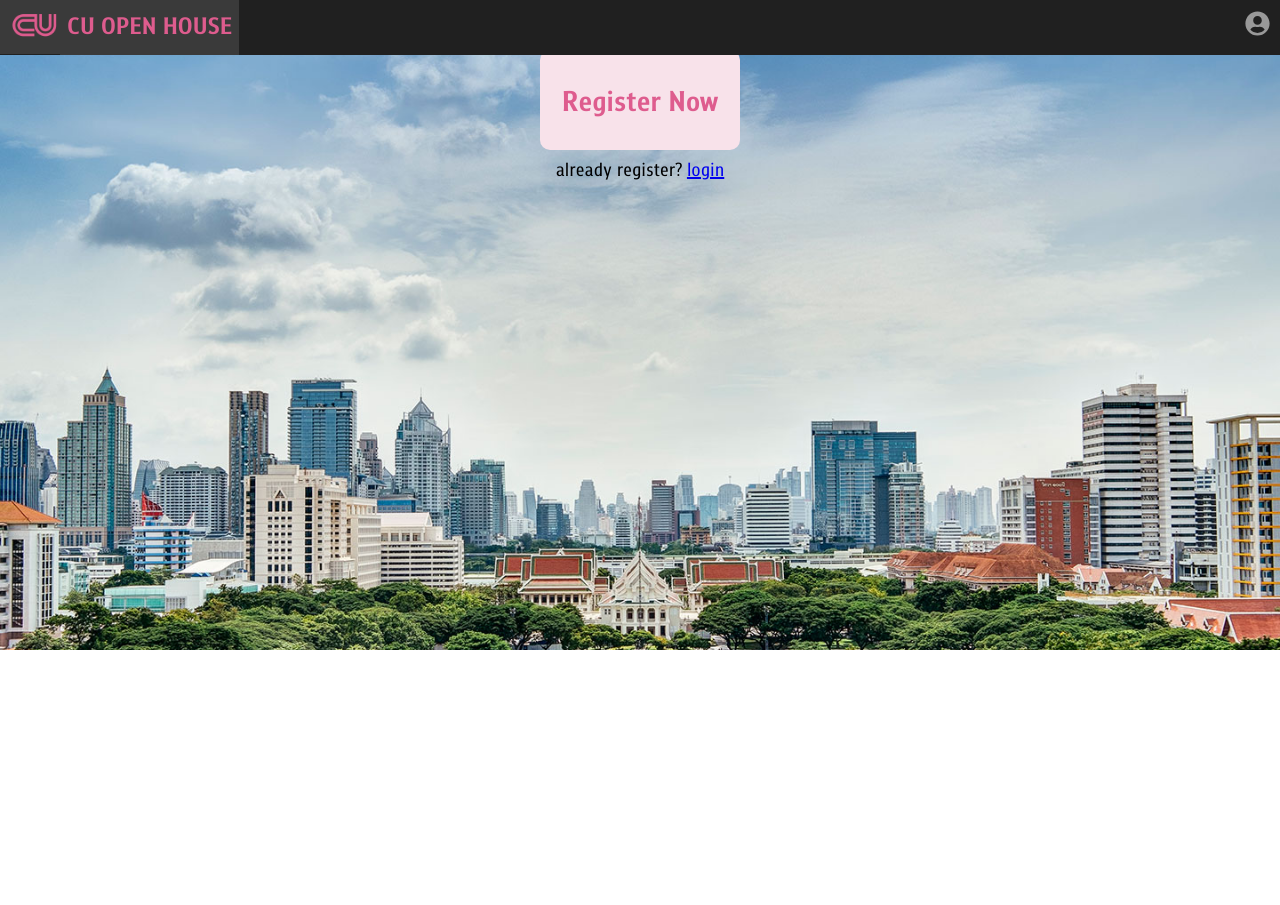
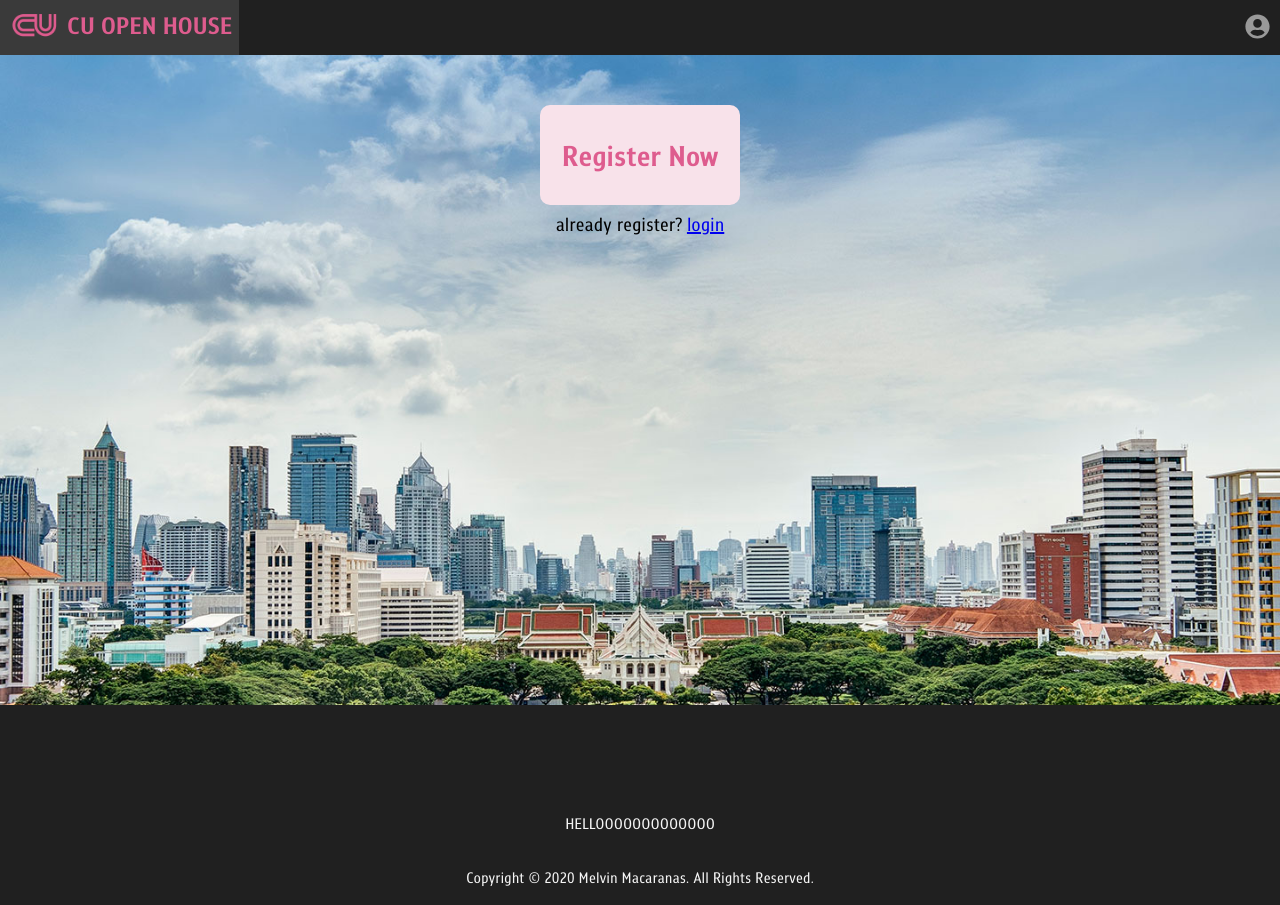
Before and after one commit to Melvinmcrn/RegistrationWebsite, a React (Create React App) app: page /home in a window 1280 px wide. Before the commit the page ends 800 px from the top, so only its background shows below. Built offline with nearby package versions, Linux system fonts and the light colour scheme.

Commit message:
update a lotttt

```diff
--- /dev/null
+++ b/src/Footer.css
@@ -0,0 +1,10 @@
+.footer-area {
+    width: 100%;
+    height: 200px;
+    background-color: #202020;
+    color: whitesmoke;
+    text-align: center;
+    display: flex;
+    /* align-content: flex-end; */
+    flex-direction: column-reverse;
+}
--- /dev/null
+++ b/src/Footer.js
@@ -0,0 +1,28 @@
+import React from 'react';
+import './Footer.css';
+import logo from './img/CU_logo.png';
+
+class Footer extends React.Component {
+
+    constructor(props) {
+        super(props);
+        this.state = {
+            loggedin: false,
+            isStaff: false,
+        };
+    }
+
+    render() {
+        return (
+            <footer className="footer-area">
+                <div className='footer-bottom-text'>
+                    <p>Copyright © 2020 Melvin Macaranas. All Rights Reserved.</p>
+                </div>
+                <p>HELLOOOOOOOOOOOOO</p>
+            </footer>
+
+        );
+    }
+}
+
+export default Footer;
--- a/src/Home.js
+++ b/src/Home.js
@@ -1,6 +1,6 @@
 import React from 'react';
 import './Home.css';
-import Navbar from './NavBar';
+// import Navbar from './NavBar';
 
 class Home extends React.Component {
 
@@ -14,8 +14,8 @@ class Home extends React.Component {
 
     render() {
         return (
-            <div>
-                <Navbar loggedin={this.state.loggedin} isstaff={this.state.isstaff} />
+            // <div>
+            //     <Navbar loggedin={this.state.loggedin} isstaff={this.state.isstaff} />
                 <div className='home-content'>
                     <div className='home-content-top'>
                         <a href='/register' className='btn-registernow'>
@@ -27,7 +27,7 @@ class Home extends React.Component {
 
                     </div>
                 </div>
-            </div>
+            // </div>
         );
     }
 }
--- a/src/NavBar.css
+++ b/src/NavBar.css
@@ -9,6 +9,12 @@
 }
 
 /* --------------------- main ------------------------- */
+
+.navbar-backdrop {
+    height: 55px;
+    width: 100%;
+    background-color: #202020;
+}
 
 .navbar-area {
     height: 55px;
--- a/src/NavBar.js
+++ b/src/NavBar.js
@@ -2,15 +2,23 @@ import React from 'react';
 import logo from './img/CU_logo.png';
 import './NavBar.css';
 import { FaUserCircle } from 'react-icons/fa';
+import LocalStorageService from './utilities/LocalStorageService';
 
 class NavBar extends React.Component {
 
     constructor(props) {
         super(props);
         this.state = {
-            loggedin: this.props.loggedin || false,
-            isstaff: this.props.isstaff || false,
+            loggedin: false,
+            isStaff: false,
         };
+    }
+
+    componentWillMount() {
+        this.setState(
+            {loggedin: LocalStorageService.getAccessToken() ? true : false,
+            isStaff: LocalStorageService.isStaff() === 'true' ? true : false}
+        );
     }
 
     login() {
@@ -23,7 +31,7 @@ class NavBar extends React.Component {
 
     render() {
         return (
-
+            <div className="navbar-backdrop">
                 <div className="navbar-area">
                     <ul className="navbar-container">
                         <a className="left navbar-logo" href="/home">
@@ -32,7 +40,7 @@ class NavBar extends React.Component {
                                 <p className="big-txt">CU OPEN HOUSE</p>
                                 {/* <p className="small-txt">Client</p> */}
                             </li>
-                        <li className={this.state.isstaff ? '' : 'hidden'}>
+                            <li className={this.state.isStaff ? '' : 'hidden'}>
                                 <p className='staff-logo'>Staff</p>
                             </li>
                         </a>
@@ -60,6 +68,7 @@ class NavBar extends React.Component {
                 <li className="right"><a className="navbar-txt" href="/"><FaPlusCircle className="navbar-icon" />Create Project</a></li> */}
                     </ul>
                 </div>
+            </div>
 
         );
     }
--- a/src/Register.css
+++ b/src/Register.css
@@ -26,7 +26,7 @@
   background-repeat: no-repeat;
   background-attachment: fixed;
   background-size: cover;
-  padding-top: 55px;
+  /* padding-top: 55px; */
   /* background-color  : aquamarine; */
 }
 
--- a/src/Register.js
+++ b/src/Register.js
@@ -1,6 +1,6 @@
 import React from 'react';
 import './Register.css';
-import Navbar from './NavBar';
+// import Navbar from './NavBar';
 
 class Register extends React.Component {
 
@@ -11,8 +11,6 @@ class Register extends React.Component {
 
     render() {
         return (
-            <div>
-                <Navbar />
 
             <div className='register-container'>
 
@@ -27,7 +25,6 @@ class Register extends React.Component {
                     </div>
 
                 </form>
-                </div>
             </div>
         );
     }
--- a/src/index.css
+++ b/src/index.css
@@ -1,10 +1,28 @@
+/* ------------------- fonts ----------------------- */
+@font-face {
+  font-family: "chulalongkornbold";
+  src: url("./fonts/chulalongkornbold-webfont.woff2") format("woff2"),
+    url("./fonts/chulalongkornbold-webfont.woff") format("woff");
+  font-weight: normal;
+  font-style: normal;
+}
+
+@font-face {
+  font-family: "chulalongkornreg";
+  src: url("./fonts/chulalongkornreg-webfont.woff2") format("woff2"),
+    url("./fonts/chulalongkornreg-webfont.woff") format("woff");
+  font-weight: normal;
+  font-style: normal;
+}
+
 body {
   margin: 0;
-  font-family: -apple-system, BlinkMacSystemFont, 'Segoe UI', 'Roboto', 'Oxygen',
+  /* font-family: -apple-system, BlinkMacSystemFont, 'Segoe UI', 'Roboto', 'Oxygen',
     'Ubuntu', 'Cantarell', 'Fira Sans', 'Droid Sans', 'Helvetica Neue',
-    sans-serif;
+    sans-serif; */
   -webkit-font-smoothing: antialiased;
   -moz-osx-font-smoothing: grayscale;
+  font-family: 'chulalongkornreg';
 }
 
 code {
--- a/src/index.js
+++ b/src/index.js
@@ -1,7 +1,8 @@
 import React from 'react';
 import ReactDOM from 'react-dom';
 import './index.css';
-// import NavBar from './NavBar';
+import NavBar from './NavBar';
+import Footer from './Footer';
 import Home from './Home';
 import Register from './Register';
 import ViewEventClient from './ViewEventClient';
@@ -18,7 +19,7 @@ class Main extends React.Component {
     render() {
         return (
             <div>
-                {/* <NavBar /> */}
+                <NavBar />
 
                 <Router>
                     <Switch>
@@ -34,6 +35,8 @@ class Main extends React.Component {
 
                     </Switch>
                 </Router>
+
+                <Footer />
             </div>
         );
     }
--- /dev/null
+++ b/src/utilities/LocalStorageService.js
@@ -0,0 +1,41 @@
+// LocalStorageService.js
+const LocalStorageService = (function () {
+    var _service;
+    function _getService() {
+        if (!_service) {
+            _service = this;
+            return _service
+        }
+        return _service
+    }
+    function _setToken(token) {
+        localStorage.setItem('access_token', token);
+    }
+    function _getAccessToken() {
+        return localStorage.getItem('access_token');
+    }
+    function _clearToken() {
+        localStorage.removeItem('access_token');
+    }
+
+    function _setStaff(isStaff) {
+        localStorage.setItem('isStaff', isStaff);
+    }
+    function _isStaff() {
+        return localStorage.getItem('isStaff');
+    }
+    function _clearStaff() {
+        localStorage.removeItem('isStaff');
+    }
+
+    return {
+        getService: _getService,
+        setToken: _setToken,
+        getAccessToken: _getAccessToken,
+        clearToken: _clearToken,
+        setStaff: _setStaff,
+        isStaff: _isStaff,
+        clearStaff: _clearStaff
+    }
+})();
+export default LocalStorageService;
```
Lines whose indentation alone changed are shown as unchanged.
